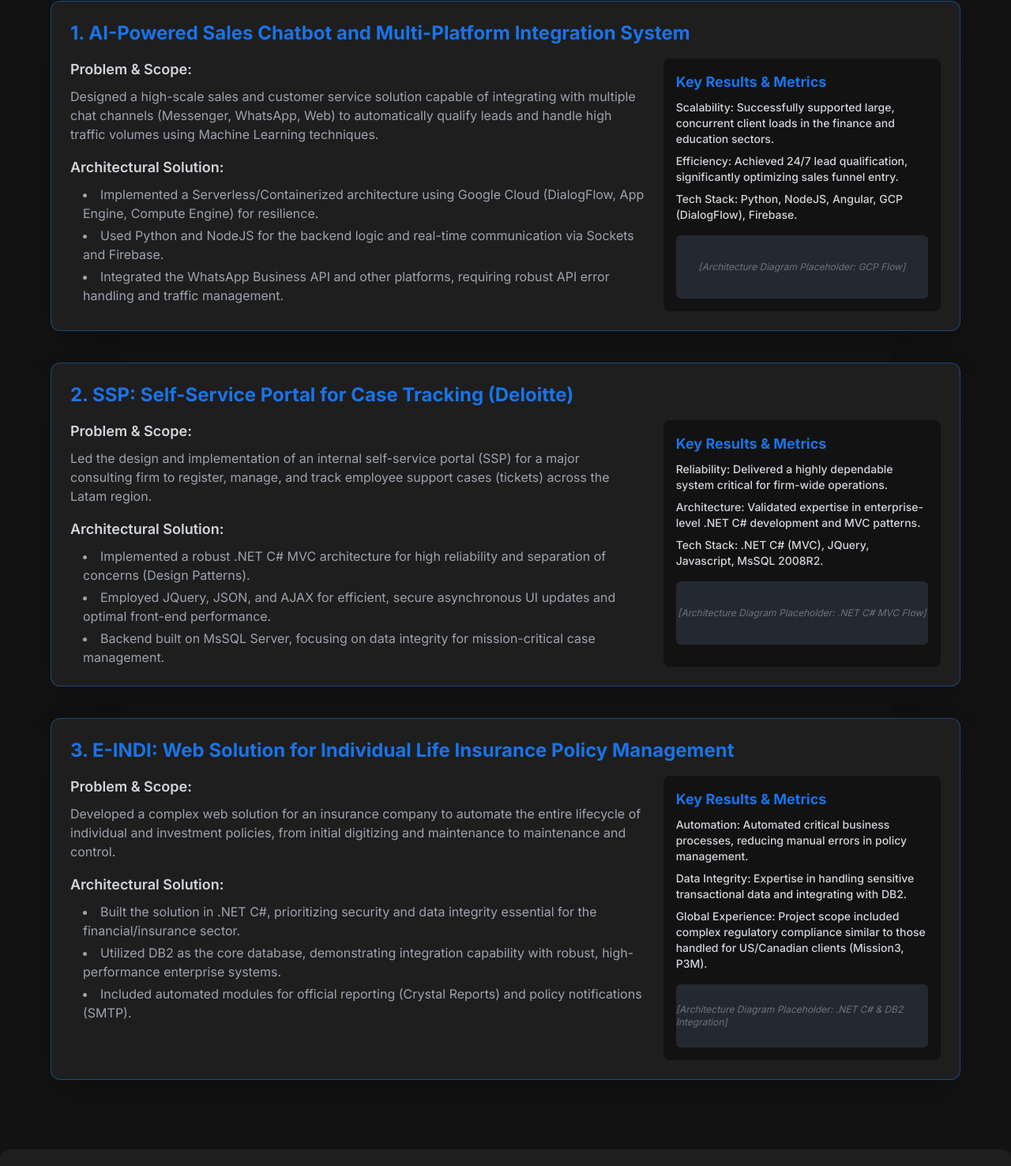
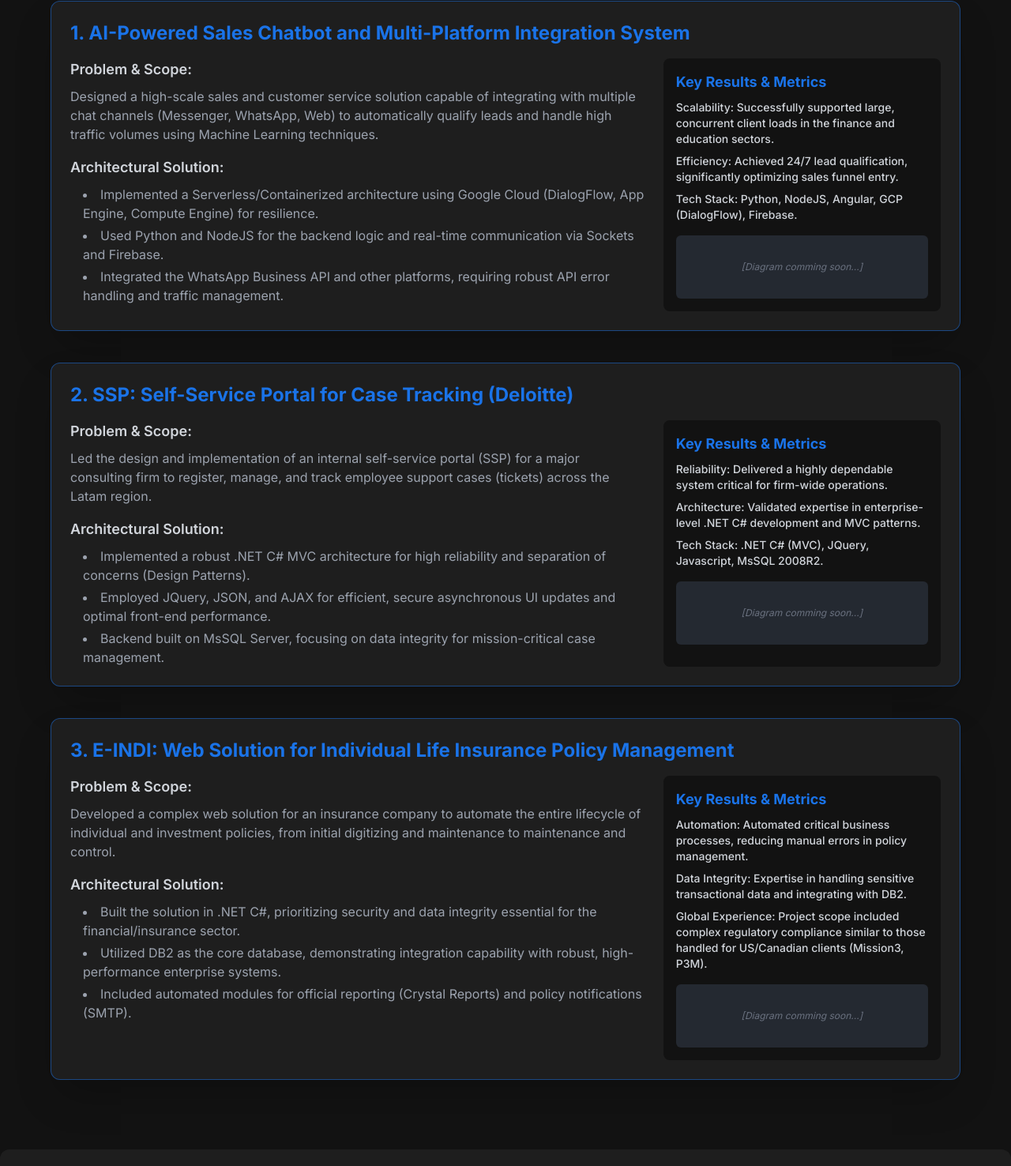
Before and after one commit to rubencadur/rubencadur.github.io, a plain HTML site: page index.html in a window 1280 px wide. Shown: the part 723-2199 px from the top of the page at 79% size. Drawn offline with nearby package versions, Linux system fonts and the light colour scheme.

Commit message:
fix: images placeholders

```diff
--- a/index.html
+++ b/index.html
@@ -116,7 +116,7 @@
                         </ul>
                         <!-- Placeholder for Architecture Diagram -->
                         <div class="mt-4 bg-gray-700/50 h-20 flex items-center justify-center rounded-md text-gray-500 text-xs italic">
-                            [Architecture Diagram Placeholder: GCP Flow]
+                            [Diagram comming soon...]
                         </div>
                     </div>
                 </div>
@@ -150,7 +150,7 @@
                         </ul>
                         <!-- Placeholder for Architecture Diagram -->
                         <div class="mt-4 bg-gray-700/50 h-20 flex items-center justify-center rounded-md text-gray-500 text-xs italic">
-                            [Architecture Diagram Placeholder: .NET C# MVC Flow]
+                            [Diagram comming soon...]
                         </div>
                     </div>
                 </div>
@@ -184,7 +184,7 @@
                         </ul>
                         <!-- Placeholder for Architecture Diagram -->
                         <div class="mt-4 bg-gray-700/50 h-20 flex items-center justify-center rounded-md text-gray-500 text-xs italic">
-                            [Architecture Diagram Placeholder: .NET C# & DB2 Integration]
+                            [Diagram comming soon...]
                         </div>
                     </div>
                 </div>
```
